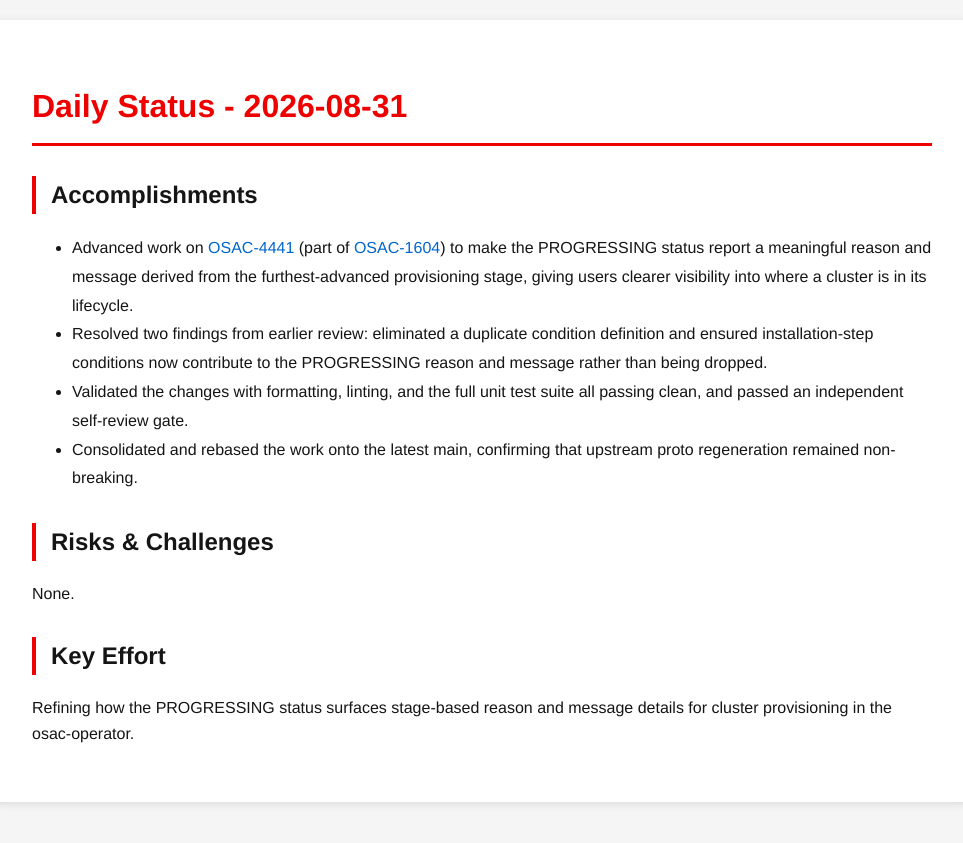
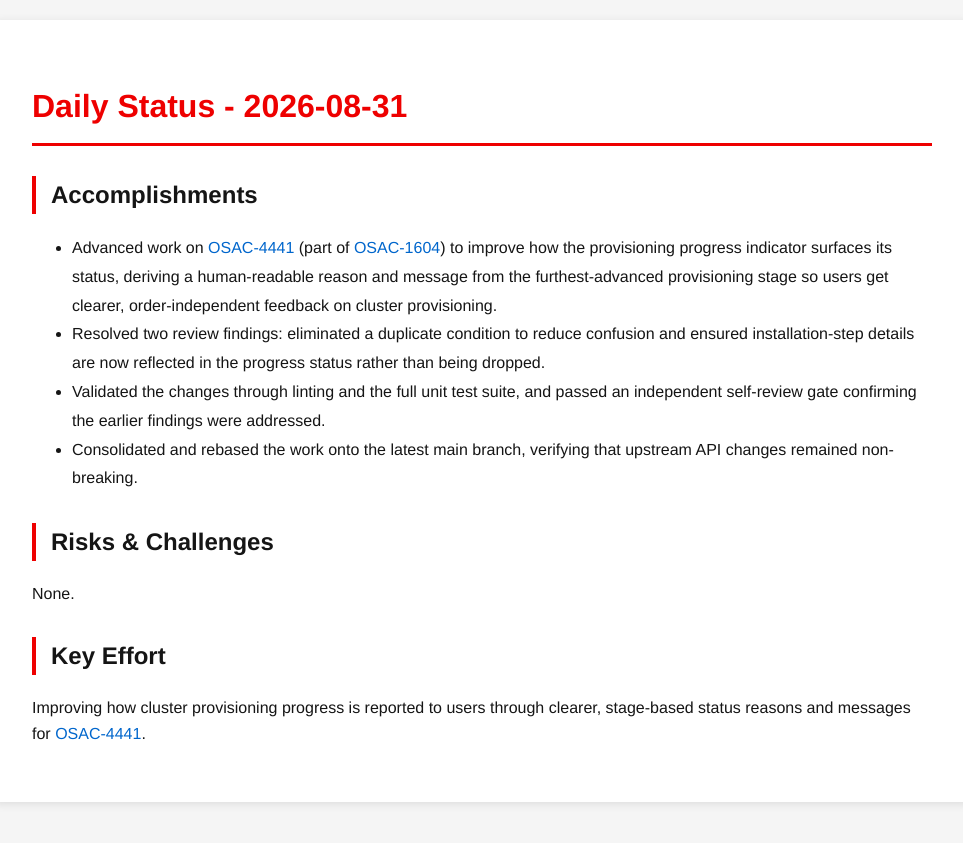
Before and after one commit to tzvatot/daily-status, a Jekyll site: the page built from 2026-08-31.md, in a window 1280 px wide. Shown: the top 843 px of the page, without its empty margins (158-1121 px from the left). Built offline with Jekyll 4.4.1, drawn with Linux system fonts in a browser that asks for light colours.

Commit message:
Daily status update - 2026-08-31

```diff
--- a/2026-08-31.md
+++ b/2026-08-31.md
@@ -7,13 +7,13 @@ date: 2026-08-31
 # Daily Status - 2026-08-31
 
 ## Accomplishments
-- Advanced work on [OSAC-4441](https://redhat.atlassian.net/browse/OSAC-4441) (part of [OSAC-1604](https://redhat.atlassian.net/browse/OSAC-1604)) to make the PROGRESSING status report a meaningful reason and message derived from the furthest-advanced provisioning stage, giving users clearer visibility into where a cluster is in its lifecycle.
-- Resolved two findings from earlier review: eliminated a duplicate condition definition and ensured installation-step conditions now contribute to the PROGRESSING reason and message rather than being dropped.
-- Validated the changes with formatting, linting, and the full unit test suite all passing clean, and passed an independent self-review gate.
-- Consolidated and rebased the work onto the latest main, confirming that upstream proto regeneration remained non-breaking.
+- Advanced work on [OSAC-4441](https://redhat.atlassian.net/browse/OSAC-4441) (part of [OSAC-1604](https://redhat.atlassian.net/browse/OSAC-1604)) to improve how the provisioning progress indicator surfaces its status, deriving a human-readable reason and message from the furthest-advanced provisioning stage so users get clearer, order-independent feedback on cluster provisioning.
+- Resolved two review findings: eliminated a duplicate condition to reduce confusion and ensured installation-step details are now reflected in the progress status rather than being dropped.
+- Validated the changes through linting and the full unit test suite, and passed an independent self-review gate confirming the earlier findings were addressed.
+- Consolidated and rebased the work onto the latest main branch, verifying that upstream API changes remained non-breaking.
 
 ## Risks & Challenges
 None.
 
 ## Key Effort
-Refining how the PROGRESSING status surfaces stage-based reason and message details for cluster provisioning in the osac-operator.
+Improving how cluster provisioning progress is reported to users through clearer, stage-based status reasons and messages for [OSAC-4441](https://redhat.atlassian.net/browse/OSAC-4441).
```
